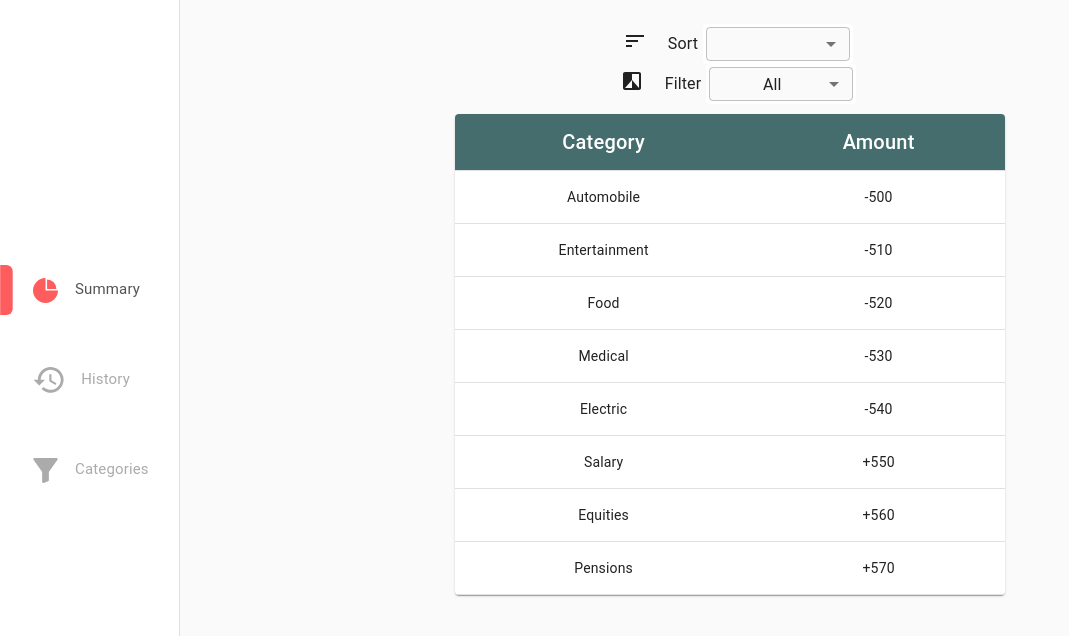
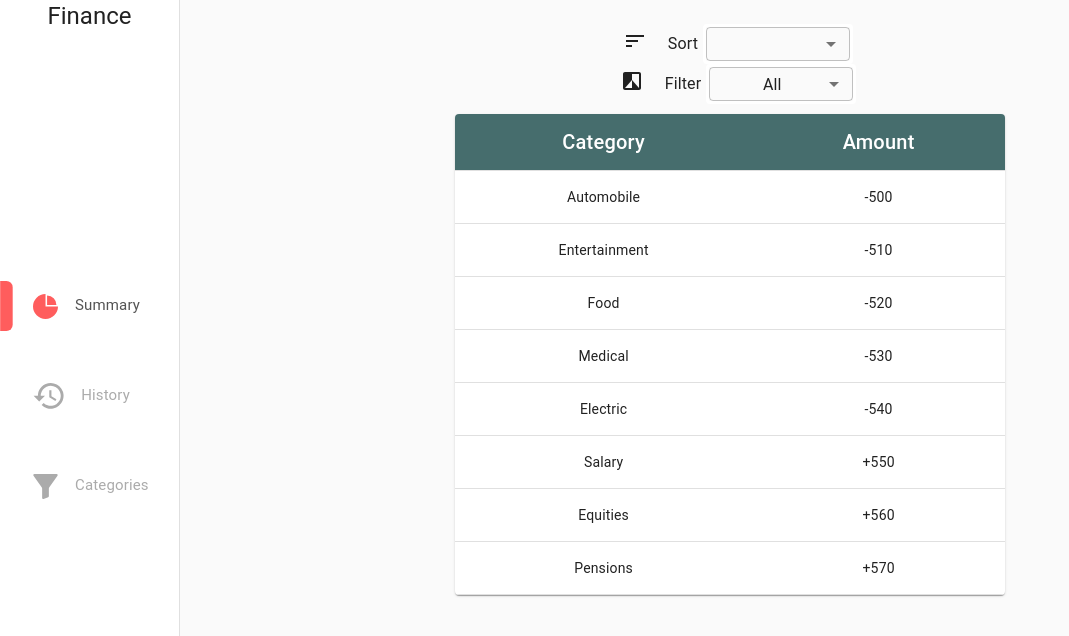
Before and after one commit to LuizaAv/aca-final-project-lge, a React (Create React App) app: page / in a window 1280 px wide. Shown: the top 636 px of the page, without its empty margins (0-1069 px from the left). Built offline with nearby package versions, Linux system fonts and the light colour scheme.

Commit message:
feat(Heares) added logo

```diff
--- a/src/Components/Header/Header.js
+++ b/src/Components/Header/Header.js
@@ -2,6 +2,7 @@ import React, { useState } from 'react';
 import { Link } from 'react-router-dom';
 
 import Drawer from '@material-ui/core/Drawer';
+import Typography from '@material-ui/core/Typography';
 import CssBaseline from '@material-ui/core/CssBaseline';
 
 import { ReactComponent as SummaryIcon } from '../../assets/icons/Summary.svg';
@@ -25,6 +26,10 @@ export default function Header() {
         }}
         anchor="left"
       >
+        <Typography className={classes.typography} variant="h5" display="block" align="center">
+          Finance
+        </Typography>
+
         <nav className={classes.nav}>
           <Link to="/" onClick={() => setPath('/')} className={path === '/' ? classes.activeLink : classes.link}>
             <RectangleIcon className={path === '/' ? classes.activeRectangleIcon : classes.rectangleIcon} />
```
